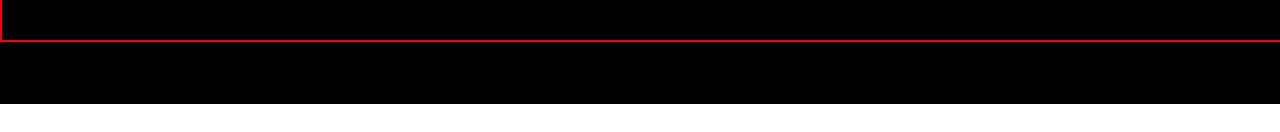
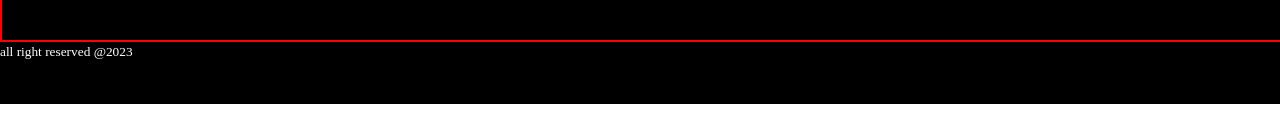
Before and after one commit to masudtek/grocery-shop, a plain HTML site: page index.html in a window 1280 px wide. Shown: the part 446-578 px from the top of the page. Drawn offline with Linux system fonts and the light colour scheme.

Commit message:
add footer

```diff
--- a/index.html
+++ b/index.html
@@ -36,7 +36,9 @@
                 <h3>I am a right side content </h3>
             </div>
         </div>
-
+        <footer>
+            <small>all right reserved @2023</small>
+        </footer>
     </div>
 
 </body>
--- a/style.css
+++ b/style.css
@@ -106,3 +106,6 @@
     width: 150px;
     margin-top: 20px;
   }
+  footer{
+    color: white;
+  }
```
